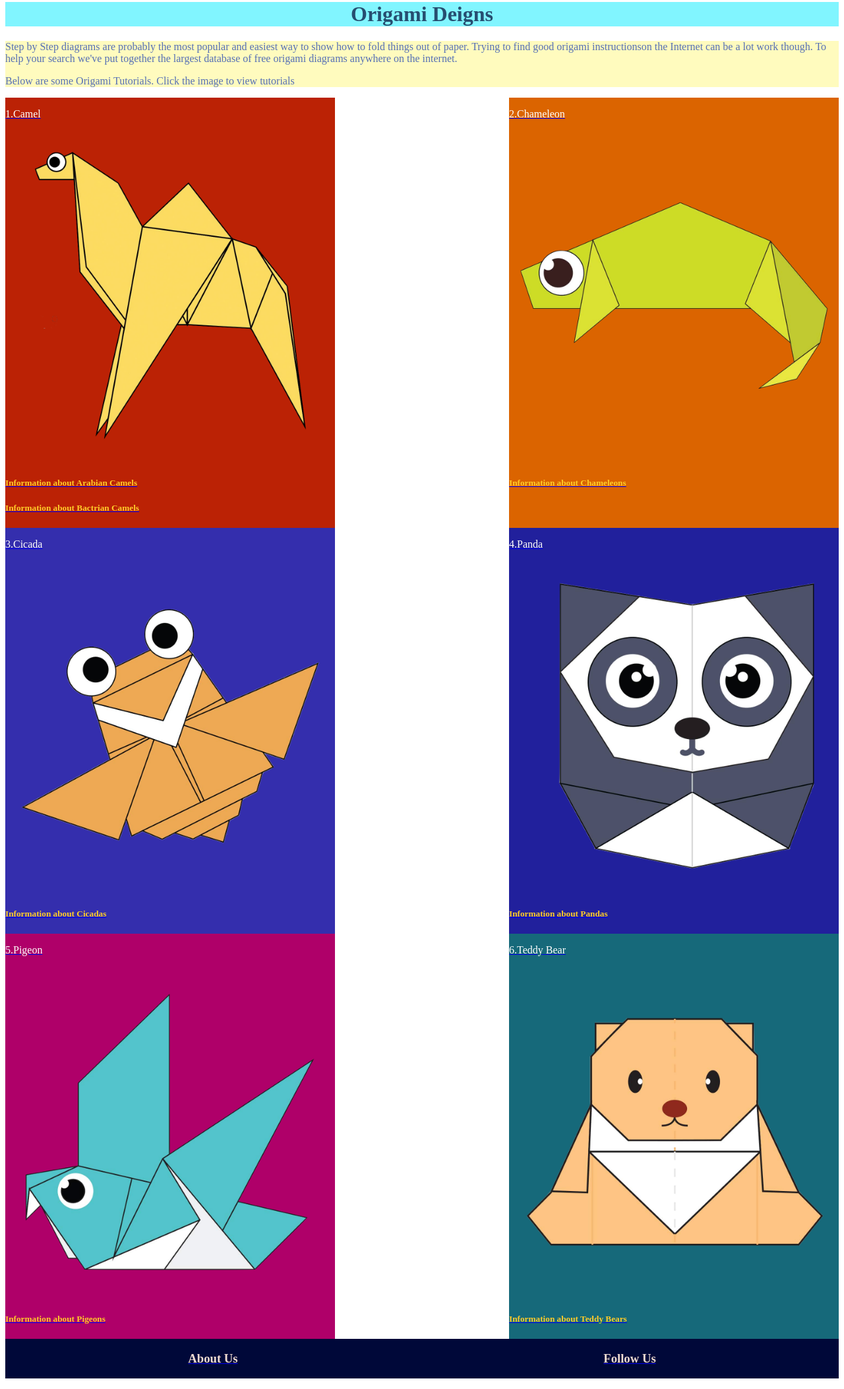
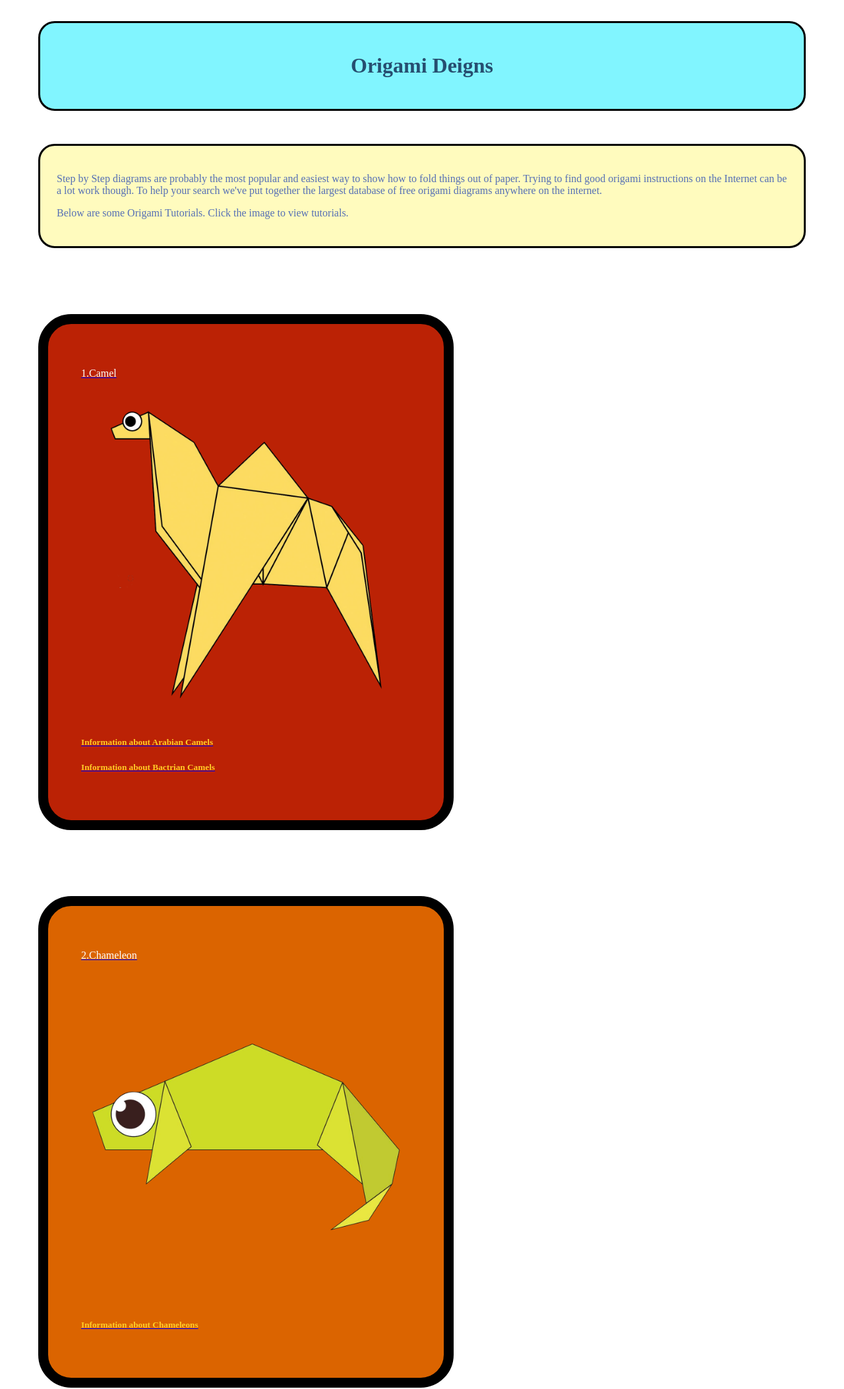
Before and after one commit to Niks1906/Origami-Web-Dersign, a plain HTML site: page index.html in a window 1280 px wide. Shown: the part 18-2123 px from the top of the page at 66% size. Drawn offline with Linux system fonts and the light colour scheme.

Commit message:
Add files via upload

```diff
--- a/index.html
+++ b/index.html
@@ -14,12 +14,12 @@
       <p style="color: #556fb5">
         Step by Step diagrams are probably the most popular and easiest way to
         show how to fold things out of paper. Trying to find good origami
-        instructionson the Internet can be a lot work though. To help your
+        instructions on the Internet can be a lot work though. To help your
         search we've put together the largest database of free origami diagrams
         anywhere on the internet.
       </p>
       <p style="color: #556fb5">
-        Below are some Origami Tutorials. Click the image to view tutorials
+        Below are some Origami Tutorials. Click the image to view tutorials.
       </p>
     </div>
 
--- a/style.css
+++ b/style.css
@@ -13,16 +13,25 @@ h3 {
 h5 {
   color: #ffcc29;
 }
+
 p {
   color: white;
 }
 
 .heading {
   background-color: #81f5ff;
+  border: solid;
+  border-radius: 25px;
+  margin: 50px;
+  padding: 25px;
 }
 
 .instruction {
   background-color: #fffbbe;
+  border: solid;
+  border-radius: 25px;
+  margin: 50px;
+  padding: 25px;
 }
 
 .Tutorials {
@@ -34,26 +43,81 @@ p {
 
 .camel {
   background-color: #bb2205;
+  border: solid;
+  border-radius: 50px;
+  border-width: 15px;
+  margin: 50px;
+  padding: 50px;
 }
+
+.camel:hover {
+  transform: scale(1.125);
+}
+
 
 .chameleon {
   background-color: #db6400;
+  border: solid;
+  border-radius: 50px;
+  border-width: 15px;
+  margin: 50px;
+  padding: 50px;
+}
+
+.chameleon:hover {
+  transform: scale(1.125);
 }
 
 .cicada {
   background-color: #342ead;
+  border: solid;
+  border-radius: 50px;
+  border-width: 15px;
+  margin: 50px;
+  padding: 50px;
+}
+
+.cicada:hover {
+  transform: scale(1.125);
 }
 
 .panda {
   background-color: #21209c;
+  border: solid;
+  border-radius: 50px;
+  border-width: 15px;
+  margin: 50px;
+  padding: 50px;
+}
+
+.panda:hover {
+  transform: scale(1.125);
 }
 
 .pigeon {
   background-color: #af0069;
+  border: solid;
+  border-radius: 50px;
+  border-width: 15px;
+  margin: 50px;
+  padding: 50px;
+}
+
+.pigeon:hover {
+  transform: scale(1.125);
 }
 
 .teddy {
   background-color: #16697a;
+  border: solid;
+  border-radius: 50px;
+  border-width: 15px;
+  margin: 50px;
+  padding: 50px;
+}
+
+.teddy:hover {
+  transform: scale(1.125);
 }
 
 .support {
@@ -62,4 +126,12 @@ p {
   flex-direction: row;
   flex-wrap: wrap;
   justify-content: space-around;
+  border: solid;
+  border-radius: 25px;
+  margin: 50px;
+  padding: 25px;
 }
+
+.support h3:hover {
+  transform: scale(2);
+}
```
